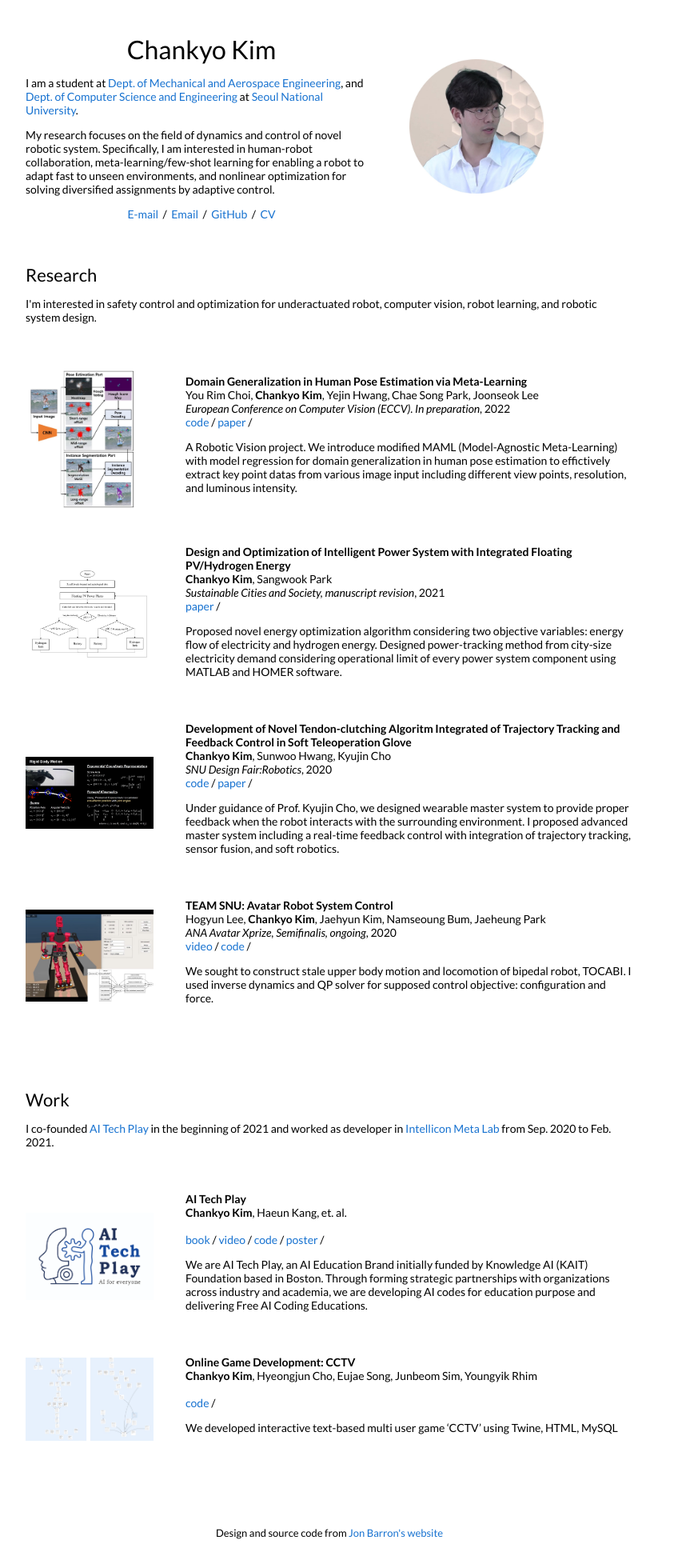
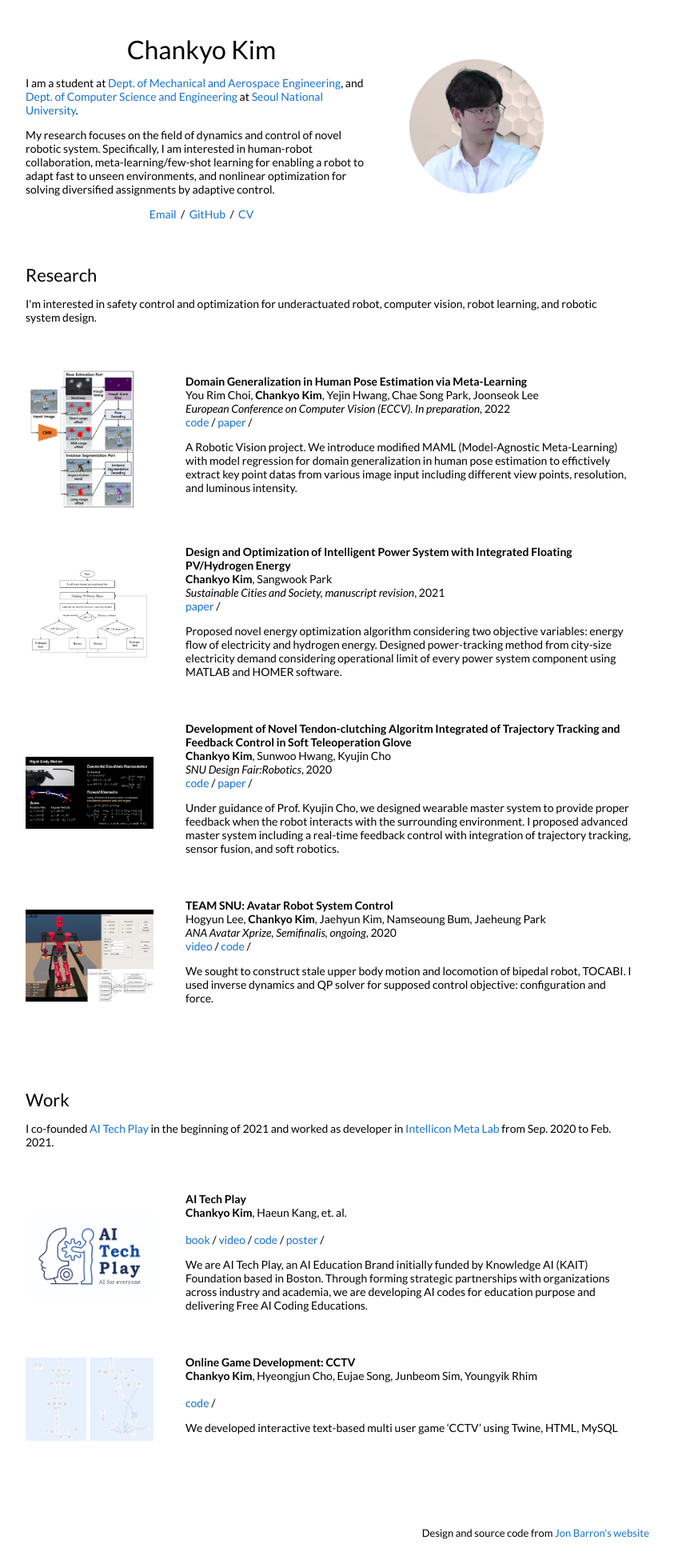
Before and after one commit to ChanKyoKim/ChanKyoKim.github.io, a Jekyll site: the page built from _posts/2021-11-15-hpe.markdown, in a window 1280 px wide. Shown: the whole page at 80% size, without its empty margins (228-1071 px from the left). Built offline with Jekyll 4.4.1, drawn with Linux system fonts in a browser that asks for light colours.

Commit message:
Update default.html

```diff
--- a/_layouts/default.html
+++ b/_layouts/default.html
@@ -40,7 +40,6 @@
               </p>
               -->
               <p style="text-align:center">
-                <a href="mailto:ckkim10@snu.ac.kr">E-mail</a> &nbsp/&nbsp
                 <a href="mailto:ckkim10@snu.ac.kr">Email</a> &nbsp;/&nbsp;
                 <a href="https://github.com/ChanKyoKim">GitHub</a> &nbsp;/&nbsp;
                 <a href="pdfs/cv.pdf"> CV </a>
@@ -227,7 +226,7 @@
           <tr>
             <td style="padding:0px">
               <br>
-              <p style="text-align:center;font-size:small;">
+              <p style="text-align:right;font-size:small;">
                 Design and source code from <a style="font-size:small;" href="https://jonbarron.info">Jon Barron's website</a>
               </p>
             </td>
```
